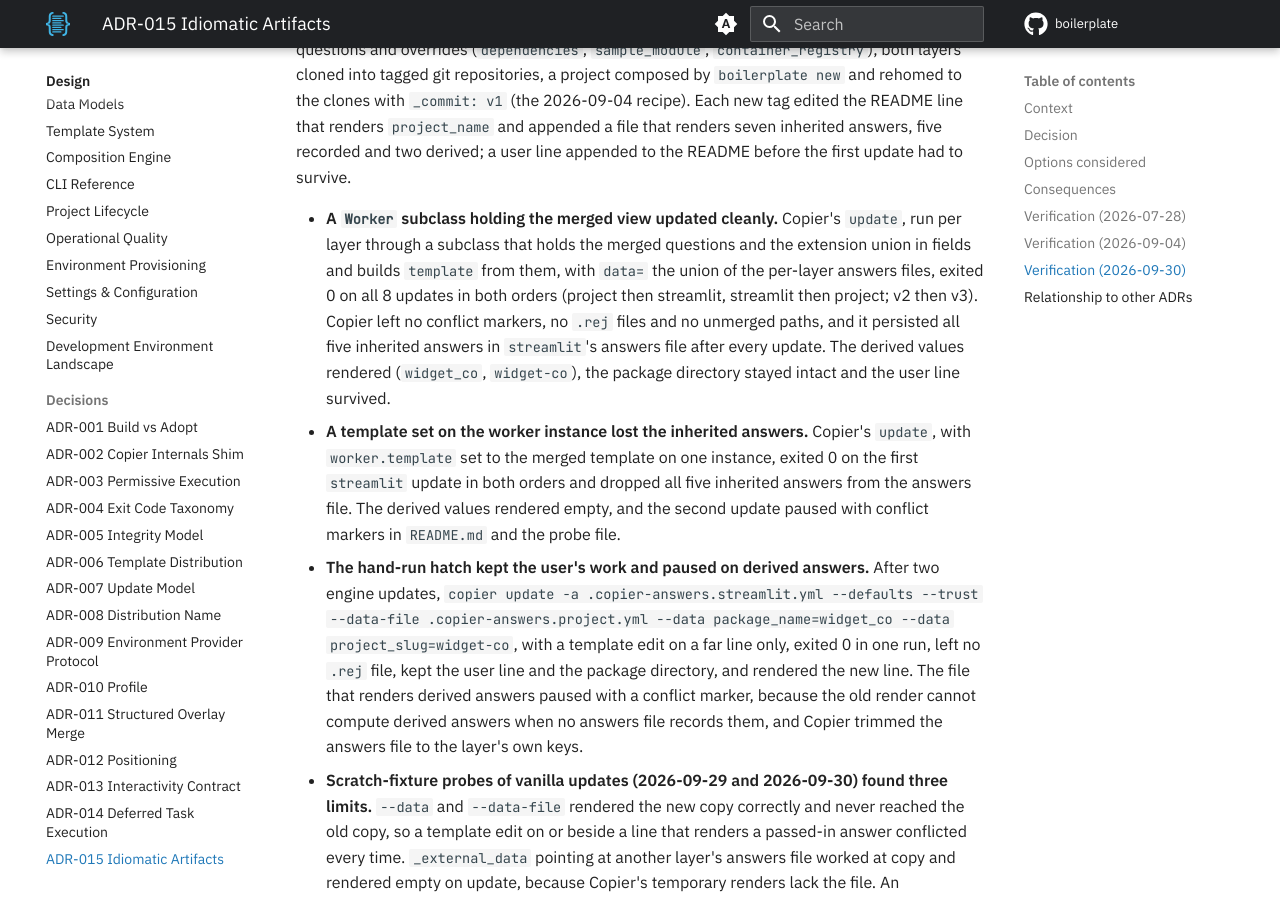
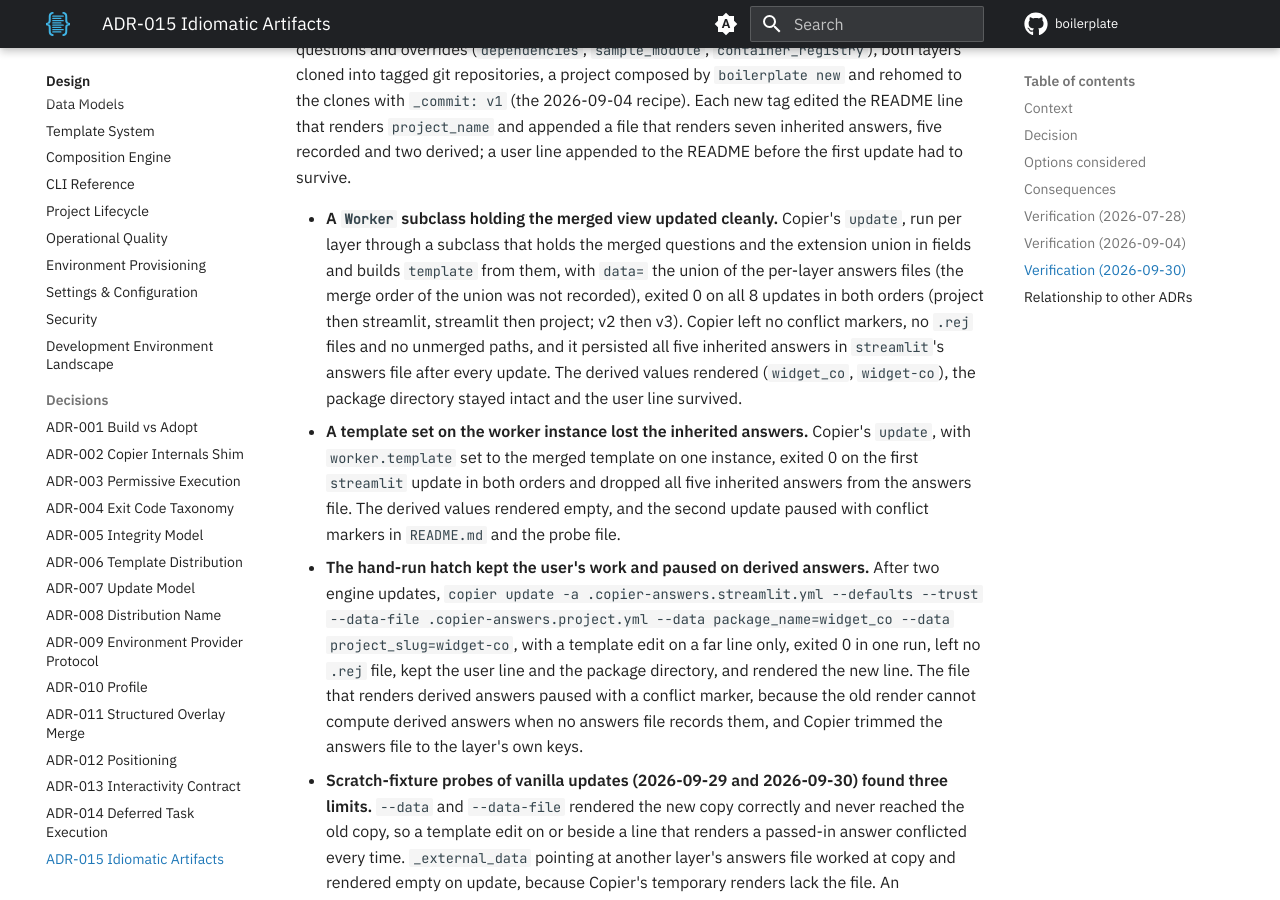
Before and after one commit to TheRealBillSiegler/boilerplate, an MkDocs documentation site: the page built from docs/design/adr-015-idiomatic-artifacts.md, in a window 1280 px wide and 900 px high, scrolled down 7067 px. Built offline with MkDocs 1.6.1 and Material for MkDocs 9.7.7, drawn with Linux system fonts in a browser that asks for light colours; comment, search, counter and statistics services are not loaded; the version menu is left out.

Commit message:
docs(design): note the unrecorded union order in ADR-015's probe record
Co-Authored-By: Claude Opus 5.5 <noreply@anthropic.com>

```diff
--- a/docs/design/adr-015-idiomatic-artifacts.md
+++ b/docs/design/adr-015-idiomatic-artifacts.md
@@ -74,7 +74,7 @@ Empirical run against the bundled `project` and `streamlit` templates (Copier 9.
 
 Empirical run against the bundled `project` and `streamlit` templates (Copier 9.18.1, Windows, local git clones, `--defaults`, `skip_tasks`): `streamlit/copier.yml` reduced to its own questions and overrides (`dependencies`, `sample_module`, `container_registry`), both layers cloned into tagged git repositories, a project composed by `boilerplate new` and rehomed to the clones with `_commit: v1` (the 2026-09-04 recipe). Each new tag edited the README line that renders `project_name` and appended a file that renders seven inherited answers, five recorded and two derived; a user line appended to the README before the first update had to survive.
 
-- **A `Worker` subclass holding the merged view updated cleanly.** Copier's `update`, run per layer through a subclass that holds the merged questions and the extension union in fields and builds `template` from them, with `data=` the union of the per-layer answers files, exited 0 on all 8 updates in both orders (project then streamlit, streamlit then project; v2 then v3). Copier left no conflict markers, no `.rej` files and no unmerged paths, and it persisted all five inherited answers in `streamlit`'s answers file after every update. The derived values rendered (`widget_co`, `widget-co`), the package directory stayed intact and the user line survived.
+- **A `Worker` subclass holding the merged view updated cleanly.** Copier's `update`, run per layer through a subclass that holds the merged questions and the extension union in fields and builds `template` from them, with `data=` the union of the per-layer answers files (the merge order of the union was not recorded), exited 0 on all 8 updates in both orders (project then streamlit, streamlit then project; v2 then v3). Copier left no conflict markers, no `.rej` files and no unmerged paths, and it persisted all five inherited answers in `streamlit`'s answers file after every update. The derived values rendered (`widget_co`, `widget-co`), the package directory stayed intact and the user line survived.
 - **A template set on the worker instance lost the inherited answers.** Copier's `update`, with `worker.template` set to the merged template on one instance, exited 0 on the first `streamlit` update in both orders and dropped all five inherited answers from the answers file. The derived values rendered empty, and the second update paused with conflict markers in `README.md` and the probe file.
 - **The hand-run hatch kept the user's work and paused on derived answers.** After two engine updates, `copier update -a .copier-answers.streamlit.yml --defaults --trust --data-file .copier-answers.project.yml --data package_name=widget_co --data project_slug=widget-co`, with a template edit on a far line only, exited 0 in one run, left no `.rej` file, kept the user line and the package directory, and rendered the new line. The file that renders derived answers paused with a conflict marker, because the old render cannot compute derived answers when no answers file records them, and Copier trimmed the answers file to the layer's own keys.
 - **Scratch-fixture probes of vanilla updates (2026-09-29 and 2026-09-30) found three limits.** `--data` and `--data-file` rendered the new copy correctly and never reached the old copy, so a template edit on or beside a line that renders a passed-in answer conflicted every time. `_external_data` pointing at another layer's answers file worked at copy and rendered empty on update, because Copier's temporary renders lack the file. An undeclared answer left in an answers file survived one update and rendered empty on the next.
```
